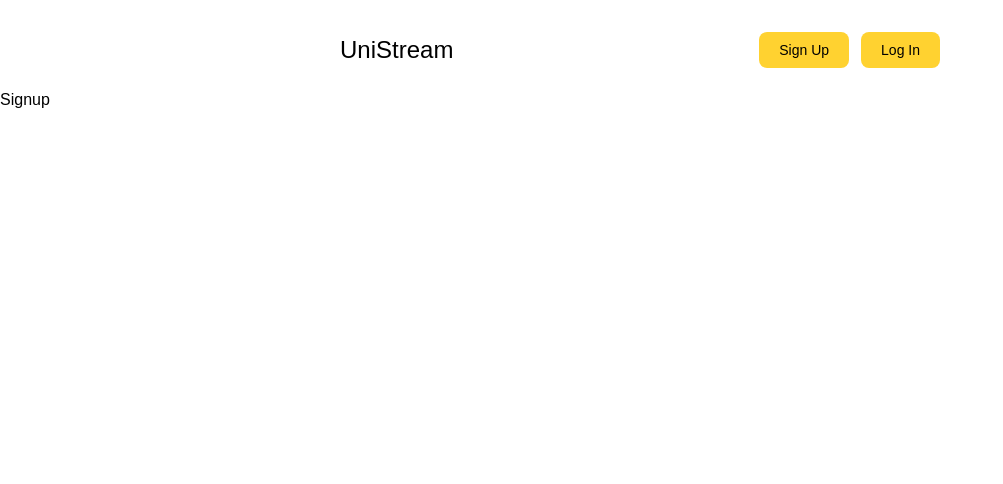
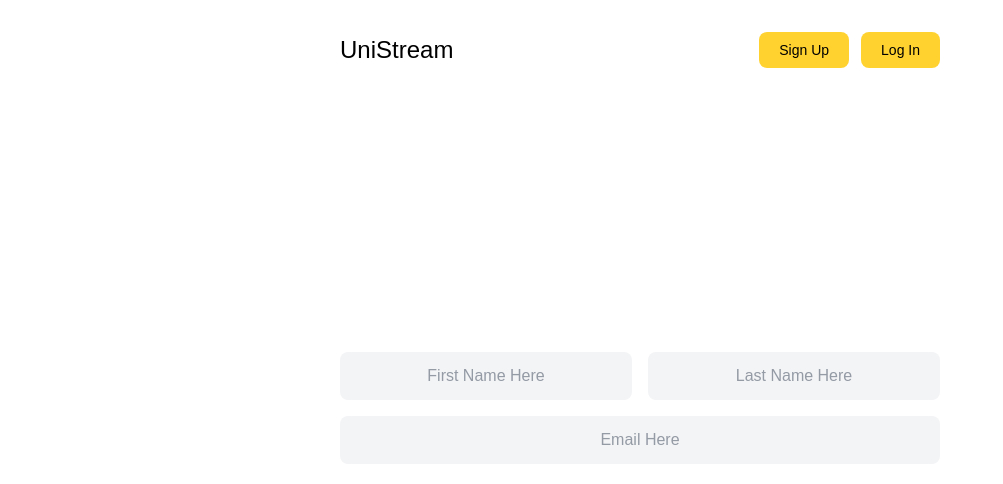
Before and after one commit to khalidkarimkqr/UniStream, a React (Vite) app in the folder client/: page /signup in a window 1280 px wide. Shown: the top 484 px of the page, without its empty margins (0-1003 px from the left). Built offline with nearby package versions, Linux system fonts and the light colour scheme; a web font is replaced by a local one.

Commit message:
start signup form layout with input fields for name and email

```diff
--- a/client/src/pages/Signup.jsx
+++ b/client/src/pages/Signup.jsx
@@ -1,7 +1,21 @@
 import React from "react";
+import Input from "../components/ui/Input";
 
 const Signup = () => {
-  return <div>Signup</div>;
+  return (
+    <div>
+      <form
+        action=""
+        className="sm:w-[50vw] mx-auto px-5 h-[80vh] flex flex-col justify-center gap-4"
+      >
+        <div className="flex gap-4">
+          <Input id="firstName" type="text" placeholder="First Name Here" />
+          <Input id="lastName" type="text" placeholder="Last Name Here" />
+        </div>
+        <Input id="email" type="email" placeholder="Email Here" />
+      </form>
+    </div>
+  );
 };
 
 export default Signup;
```
